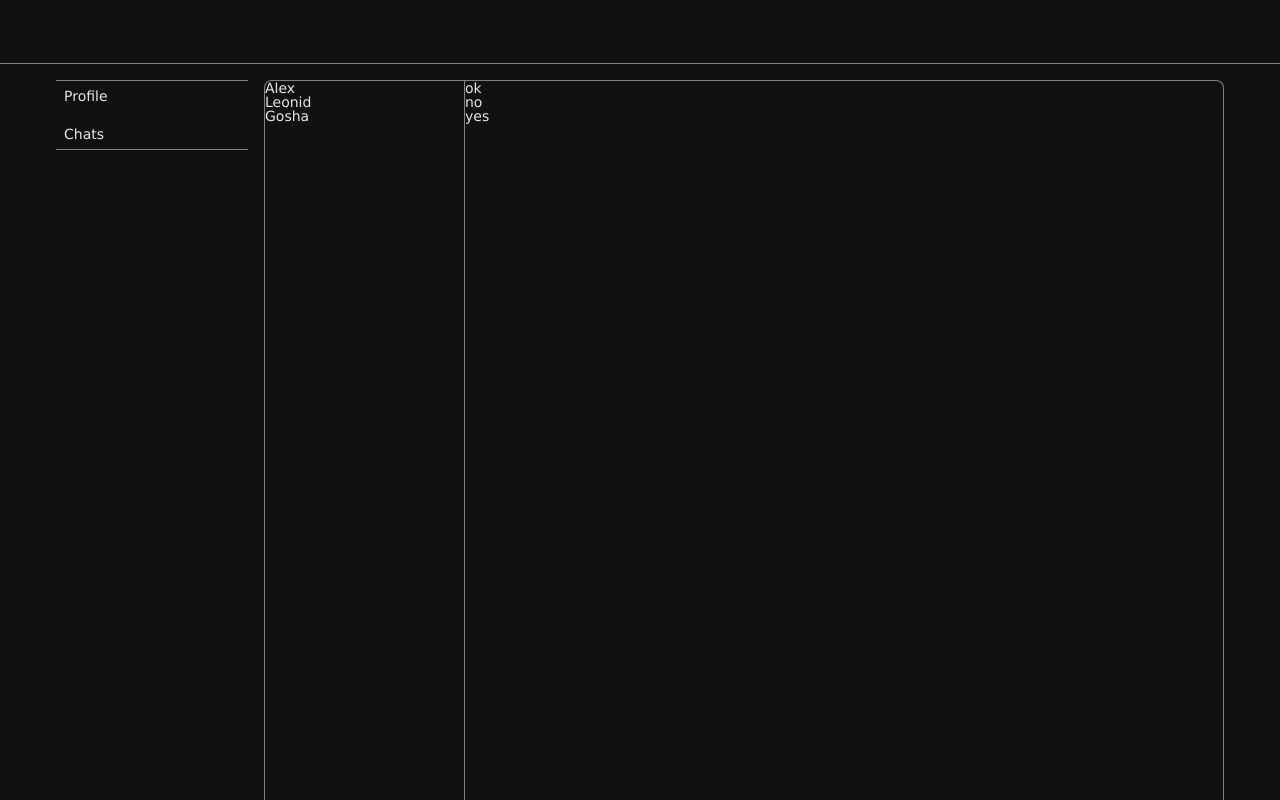
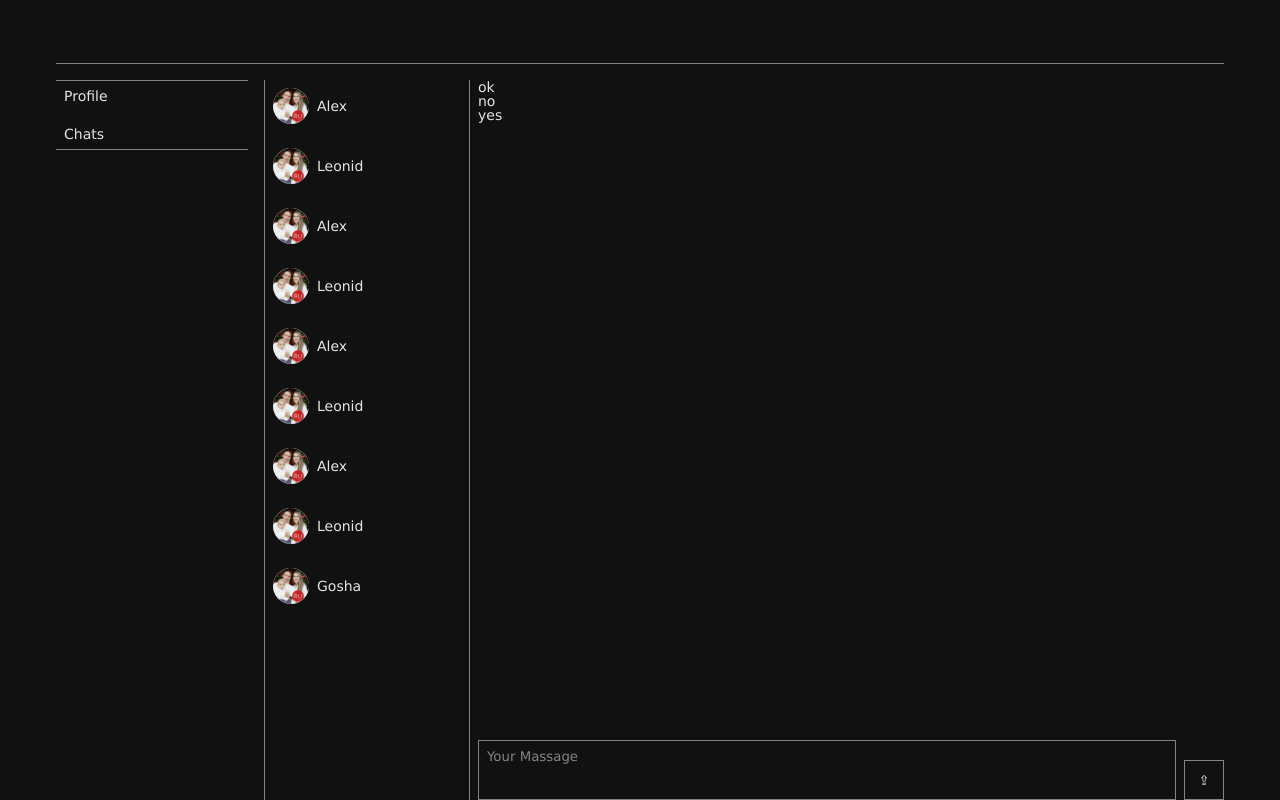
Before and after one commit to AlexZig/network, a React (Create React App) app: page /chats in a window 1280 px wide. Built offline with nearby package versions, Linux system fonts and the light colour scheme.

Commit message:
add massage submit

```diff
--- a/src/App.css
+++ b/src/App.css
@@ -15,6 +15,7 @@
 }
 .app-wrapper > div{
     display: flex;
+    overflow: hidden;
 }
 .header{
     grid-area: header;
--- a/src/App.js
+++ b/src/App.js
@@ -23,6 +23,7 @@ function App(props) {
           path='/chats'
           element={<Chats
             massagesData={props.state.chatsPage}
+            dispatch={props.dispatch}
           />}
         />
       </Routes>
--- a/src/State/State.js
+++ b/src/State/State.js
@@ -1,8 +1,15 @@
 const ADD_POST = 'ADD-POST';
+const SUBMIT_MASSAGE = 'SUBMIT-MASSAGE';
 let store = {
     _state: {
         chatsPage: {
             chats: [
+                { id: 1, name: 'Alex' },
+                { id: 2, name: 'Leonid' },
+                { id: 1, name: 'Alex' },
+                { id: 2, name: 'Leonid' },
+                { id: 1, name: 'Alex' },
+                { id: 2, name: 'Leonid' },
                 { id: 1, name: 'Alex' },
                 { id: 2, name: 'Leonid' },
                 { id: 3, name: 'Gosha' }
@@ -37,8 +44,15 @@ let store = {
                 text: action.postText
             };
             this.getState().profilePage.posts.unshift(newPost);
-            this.mainRender(this.getState());
+        }else if(action.type === SUBMIT_MASSAGE) {
+            debugger
+            let newMassage = {
+                id: 5,
+                massage: action.massageText
+            };
+            this.getState().chatsPage.massages.unshift(newMassage);
         }
+        this.mainRender(this.getState());
     },
 }
 export const addPostActionCreator = (postText) => {
@@ -47,5 +61,11 @@ export const addPostActionCreator = (postText) => {
         postText: postText
     }
 }
+export const submitMassageActionCreator = (massageText) => {
+    return {
+        type: SUBMIT_MASSAGE,
+        massageText: massageText
+    }
+}
 export default store;
 window.store = store;
--- a/src/components/Chats/Chats.jsx
+++ b/src/components/Chats/Chats.jsx
@@ -2,6 +2,7 @@ import React from 'react';
 import { renderIntoDocument } from 'react-dom/test-utils';
 import localStyle from './chats.module.css'
 import ChatsItem from './ChatsItem/ChatsItem';
+import ChatsManagment from './ChatsManagment/ChatManagment';
 import Massage from './Massage/Massage';
 
 
@@ -16,6 +17,7 @@ function Chats(props) {
 
                 </div>
                 <div className={localStyle.massages}>
+                    <ChatsManagment dispatch={props.dispatch} />
                     {props.massagesData.massages.map(item => <Massage massage={item.massage} id={item.id} />)}
                 </div>
             </div>
--- a/src/components/Chats/ChatsItem/ChatsItem.jsx
+++ b/src/components/Chats/ChatsItem/ChatsItem.jsx
@@ -1,9 +1,11 @@
 import React from 'react';
 import { Link } from 'react-router-dom';
+import img from '../../../img/ava.jpg';
 function ChatsItem(props) {
     return (
         <div>
-            <Link to={'/chats/' + props.id}>{props.name}</Link>
+
+            <Link to={'/chats/' + props.id}> <img src={img} />{props.name}</Link>
         </div>
     );
 }
--- /dev/null
+++ b/src/components/Chats/ChatsManagment/ChatManagment.jsx
@@ -0,0 +1,53 @@
+import React from 'react'
+import localStyle from '../chats.module.css'
+import { submitMassageActionCreator } from '../../../State/State';
+function ChatsManagment(props) {
+  let textarea = React.createRef();
+  let submitMassage = () => {
+    let massageText = textarea.current.value;
+    let action = submitMassageActionCreator(massageText);
+    debugger
+    if (massageText !== '') {
+      props.dispatch(action);
+      textarea.current.value = '';
+      debugger
+    } else {
+      alert('Введите текст поста');
+    }
+    textarea.current.blur();
+  }
+  let submitMassageKey = (e) => {
+    console.log(e)
+    if (e.code === 'Enter' && !e.shiftKey) {
+      let massageText = textarea.current.value;
+      let action = submitMassageActionCreator(massageText);
+      if (massageText !== '') {
+        props.dispatch(action);
+        textarea.current.value = '';
+      } else {
+        alert('Введите текст поста');
+      }
+      textarea.current.blur();
+    } else if (e.code === 'Enter' && e.shiftKey) {
+      textarea.current.value = textarea.current.value + '\ ';
+    }
+  }
+
+  let input = () => {
+    textarea.current.style.height = textarea.current.scrollHeight + "px";
+  };
+  let focus = () => {
+    textarea.current.style.height = textarea.current.scrollHeight + "px";
+  };
+  let blur = () => {
+    textarea.current.style.height = 60 + "px";
+  };
+  return (
+    <div className={localStyle.managment}>
+      <textarea onKeyDown={submitMassageKey} onInput={input} onBlur={blur} onFocus={focus} ref={textarea} placeholder='Your Massage' />
+      <button onClick={submitMassage}>⇪</button>
+    </div>
+  );
+}
+
+export default ChatsManagment;
--- a/src/components/Chats/chats.module.css
+++ b/src/components/Chats/chats.module.css
@@ -1,18 +1,97 @@
 .container{
     flex-grow: 1;
-    border-radius: 8px 8px 0 0;
     border: 1px solid var(--borderColor);
     border-bottom: none;
+    border-top: none;
+    border-right: none;
     display: flex;
+    gap: 4px;
 }
 .list{
     width: 20%;
     min-width: 200px;
     max-width: 250px;
     height: 100%;
-    border-right: 1px solid var(--borderColor);
+    display: flex;
+    flex-direction: column;
+    gap: 8px;
+    overflow-y: auto;
 }
-.massage{
+.list::-webkit-scrollbar{
+    width: 4px;
+    background-color: transparent;
+}
+.list::-webkit-scrollbar-thumb{
+    background: var(--decorBg);
+}
+.list a{
+    width: 100%;
+    padding: 8px;
+    display: flex;
+    align-items: center;
+    gap: 8px;
+    transition: 0.4s;
+}
+.list img{
+    width: 36px;
+    border-radius: 100%;
+}
+.list a:hover{
+    background-color: var(--borderColor);
+}
+.massages{
+    position: relative;
+    padding: 0 8px;
     flex-grow: 1;
     height: 100%;
+    width: 50%;
+    border-left: 1px solid var(--borderColor);
 }
+.managment{
+    position: absolute;
+    bottom: 0;
+    width: 100%;
+    left: 0;
+    display: flex;
+    gap: 8px;
+    padding: 0 0 0 8px;
+    align-items: flex-end;
+}
+.managment textarea{
+    width: 80%;
+    flex-grow: 1;
+    padding: 8px;
+    resize: none;
+    overflow: hidden;
+    overflow-y: auto;
+    min-height: 60px;
+    max-height: 160px;
+    border: 1px solid var(--borderColor);
+    background-color: var(--bacground);
+    transition: 0.4s;
+    color: var(--color);
+}
+.managment textarea::-webkit-scrollbar{
+    width: 4px;
+    background-color: transparent;
+}
+.managment textarea::-webkit-scrollbar-thumb{
+    background: var(--decorBg);
+}
+.managment textarea::placeholder{
+    color: var(--borderColor);
+}
+.managment textarea:focus{
+    border-color: var(--color);
+}
+.managment button{
+    height: 5vh;
+    width: 5vh;
+    background-color: var(--bacground);
+    color: var(--color);
+    border: 1px solid var(--borderColor);
+    transition: 0.4s;
+}
+.managment button:hover{
+    background-color: var(--borderColor);
+}
--- a/src/components/Profile/MyPosts/myPosts.module.css
+++ b/src/components/Profile/MyPosts/myPosts.module.css
@@ -16,7 +16,7 @@
     background-color: transparent;
 }
 .list::-webkit-scrollbar-thumb{
-    background: linear-gradient(rgba(133, 6, 139, 0.88), rgb(196, 14, 102));
+    background: var(--decorBg);
 }
 
 .managment {
@@ -35,14 +35,11 @@
     transition: 0.4s;
 }
 .managment button:hover{
-    background-color: var(--color);
-    color: var(--bacground);
+    background-color: var(--borderColor);
 }
 .managment textarea{
     padding: 8px;
     width: 100%;
-    flex-grow: 1;
-    height: 10vh;
     min-height: 60px;
     max-height: 150px;
     resize: none;
--- a/src/components/Profile/profile.module.css
+++ b/src/components/Profile/profile.module.css
@@ -13,5 +13,5 @@
     height: 20vh;
     min-height: 150px;
     max-height: 200px;
-    background-image: linear-gradient(rgba(133, 6, 139, 0.88), rgb(196, 14, 102));
+    background: var(--decorBg);
 }
--- a/src/index.css
+++ b/src/index.css
@@ -45,6 +45,7 @@ h1,h2,h3,h4,h5,h6{font-size:inherit;font-weight: 800;margin:0.5em 0;}
 	--color: #e6e6e6;
 	--borderColor: #e6e6e689;
 	--borderFocus: #e6e6e6;
+	--decorBg: linear-gradient(rgba(133, 6, 139, 0.88), rgb(196, 14, 102));
 }
 
 * {
```
